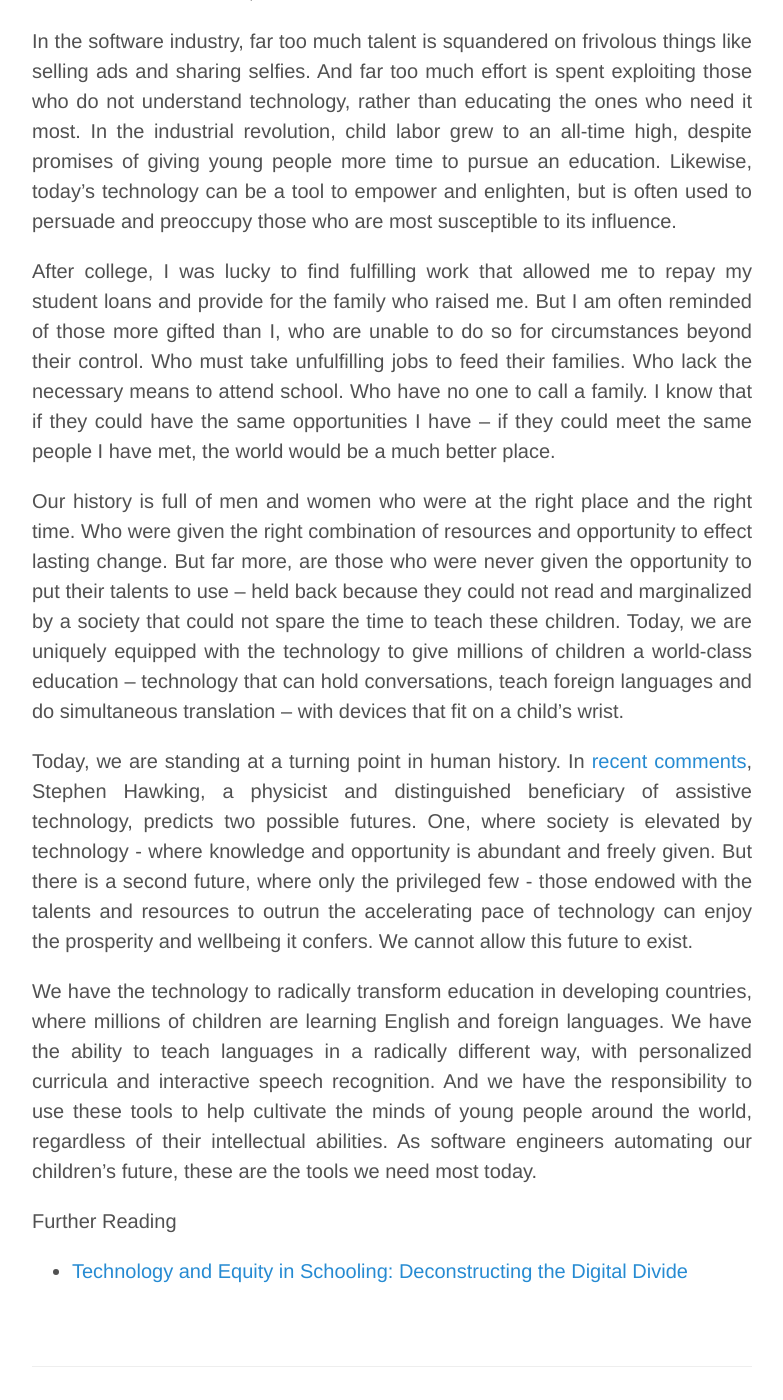
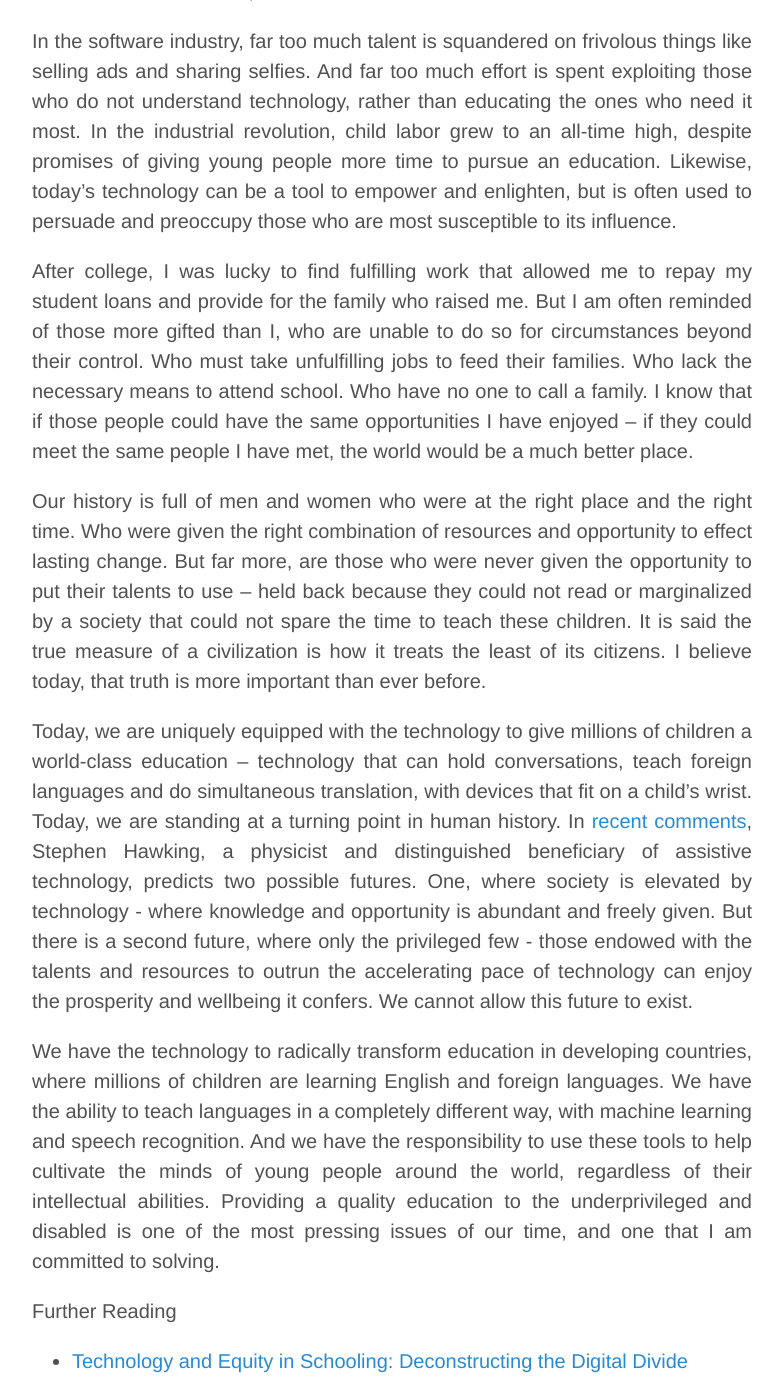
Before and after one commit to breandan/breandan.github.io, a Jekyll site: the page built from _posts/2015-10-11-why-education-matters.md, in a window 1280 px wide and 1400 px high, scrolled down 895 px. Shown: the whole window, without its empty margins (248-1031 px from the left). Built offline with Jekyll 4.4.1, drawn with Linux system fonts in a browser that asks for light colours; nearby versions of some CDN libraries; comment, search, counter and statistics services are not loaded.

Commit message:
Update for Stanford app

```diff
--- a/_posts/2015-10-11-why-education-matters.md
+++ b/_posts/2015-10-11-why-education-matters.md
@@ -11,13 +11,14 @@ Growing up with a mentally disabled person helps you appreciate the little thing
 
 In the software industry, far too much talent is squandered on frivolous things like selling ads and sharing selfies. And far too much effort is spent exploiting those who do not understand technology, rather than educating the ones who need it most. In the industrial revolution, child labor grew to an all-time high, despite promises of giving young people more time to pursue an education. Likewise, today’s technology can be a tool to empower and enlighten, but is often used to persuade and preoccupy those who are most susceptible to its influence.
 
-After college, I was lucky to find fulfilling work that allowed me to repay my student loans and provide for the family who raised me. But I am often reminded of those more gifted than I, who are unable to do so for circumstances beyond their control. Who must take unfulfilling jobs to feed their families. Who lack the necessary means to attend school. Who have no one to call a family. I know that if they could have the same opportunities I have – if they could meet the same people I have met, the world would be a much better place.
+After college, I was lucky to find fulfilling work that allowed me to repay my student loans and provide for the family who raised me. But I am often reminded of those more gifted than I, who are unable to do so for circumstances beyond their control. Who must take unfulfilling jobs to feed their families. Who lack the necessary means to attend school. Who have no one to call a family. I know that if those people could have the same opportunities I have enjoyed – if they could meet the same people I have met, the world would be a much better place.
 
-Our history is full of men and women who were at the right place and the right time. Who were given the right combination of resources and opportunity to effect lasting change. But far more, are those who were never given the opportunity to put their talents to use – held back because they could not read and marginalized by a society that could not spare the time to teach these children. Today, we are uniquely equipped with the technology to give millions of children a world-class education – technology that can hold conversations, teach foreign languages and do simultaneous translation – with devices that fit on a child’s wrist.
+Our history is full of men and women who were at the right place and the right time. Who were given the right combination of resources and opportunity to effect lasting change. But far more, are those who were never given the opportunity to put their talents to use – held back because they could not read or marginalized by a society that could not spare the time to teach these children. It is said the true measure of a civilization is how it treats the least of its citizens. I believe today, that truth is more important than ever before.
 
-Today, we are standing at a turning point in human history. In [recent comments](https://www.reddit.com/r/science/comments/3nyn5i/science_ama_series_stephen_hawking_ama_answers/cvsdmkv), Stephen Hawking, a physicist and distinguished beneficiary of assistive technology, predicts two possible futures. One, where society is elevated by technology - where knowledge and opportunity is abundant and freely given. But there is a second future, where only the privileged few - those endowed with the talents and resources to outrun the accelerating pace of technology can enjoy the prosperity and wellbeing it confers. We cannot allow this future to exist.
+Today, we are uniquely equipped with the technology to give millions of children a world-class education – technology that can hold conversations, teach foreign languages and do simultaneous translation, with devices that fit on a child’s wrist. Today, we are standing at a turning point in human history. In [recent comments](https://www.reddit.com/r/science/comments/3nyn5i/science_ama_series_stephen_hawking_ama_answers/cvsdmkv), Stephen Hawking, a physicist and distinguished beneficiary of assistive technology, predicts two possible futures. One, where society is elevated by technology - where knowledge and opportunity is abundant and freely given. But there is a second future, where only the privileged few - those endowed with the talents and resources to outrun the accelerating pace of technology can enjoy the prosperity and wellbeing it confers. We cannot allow this future to exist.
 
-We have the technology to radically transform education in developing countries, where millions of children are learning English and foreign languages. We have the ability to teach languages in a radically different way, with personalized curricula and interactive speech recognition. And we have the responsibility to use these tools to help cultivate the minds of young people around the world, regardless of their intellectual abilities. As software engineers automating our children's future, these are the tools we need most today.
+We have the technology to radically transform education in developing countries, where millions of children are learning English and foreign languages. We have the ability to teach languages in a completely different way, with machine learning and speech recognition. And we have the responsibility to use these tools to help cultivate the minds of young people around the world, regardless of their intellectual abilities. Providing a quality education to the underprivileged and disabled is one of the most pressing issues of our time, and one that I am committed to solving.
+
 
 Further Reading
 
```
